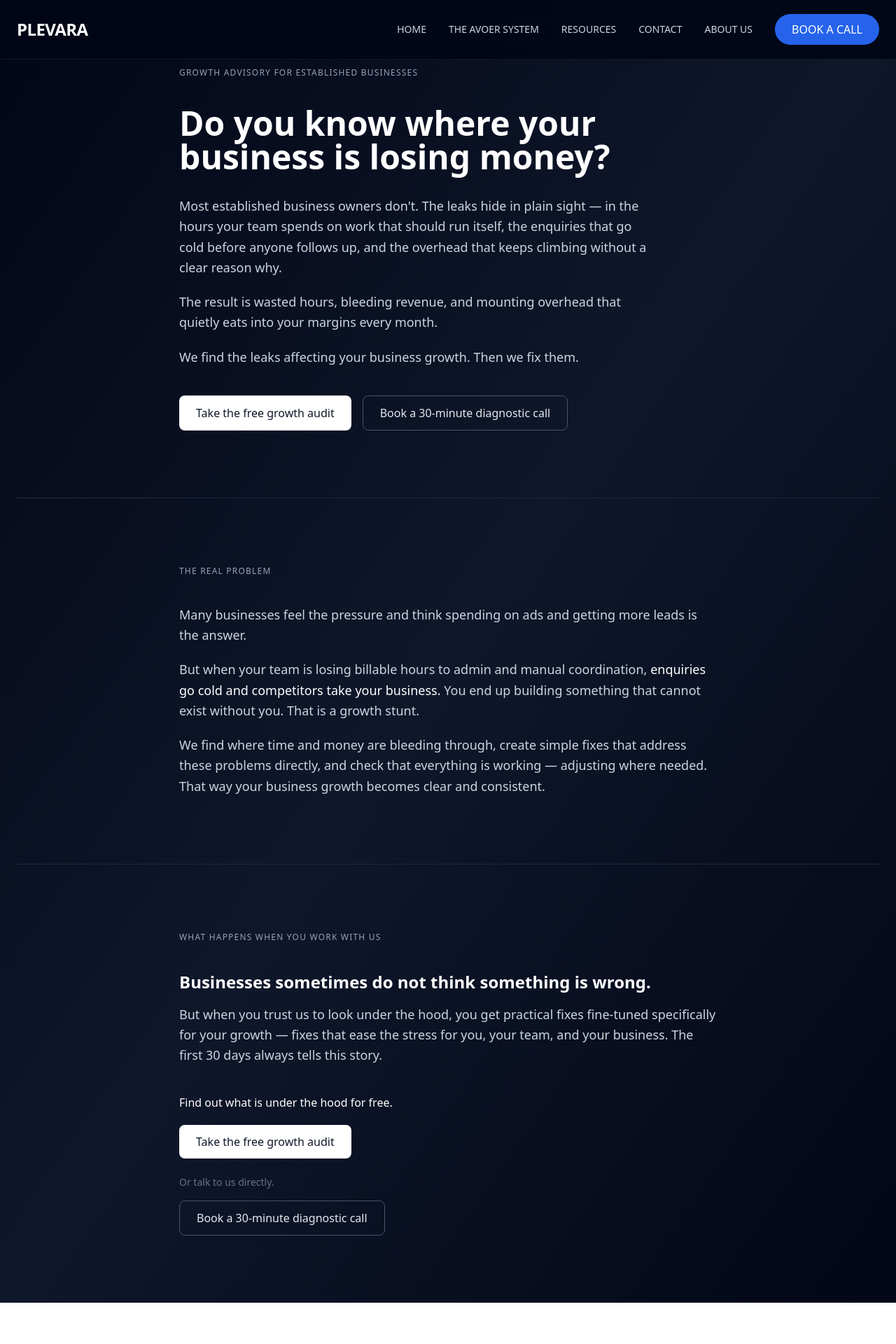
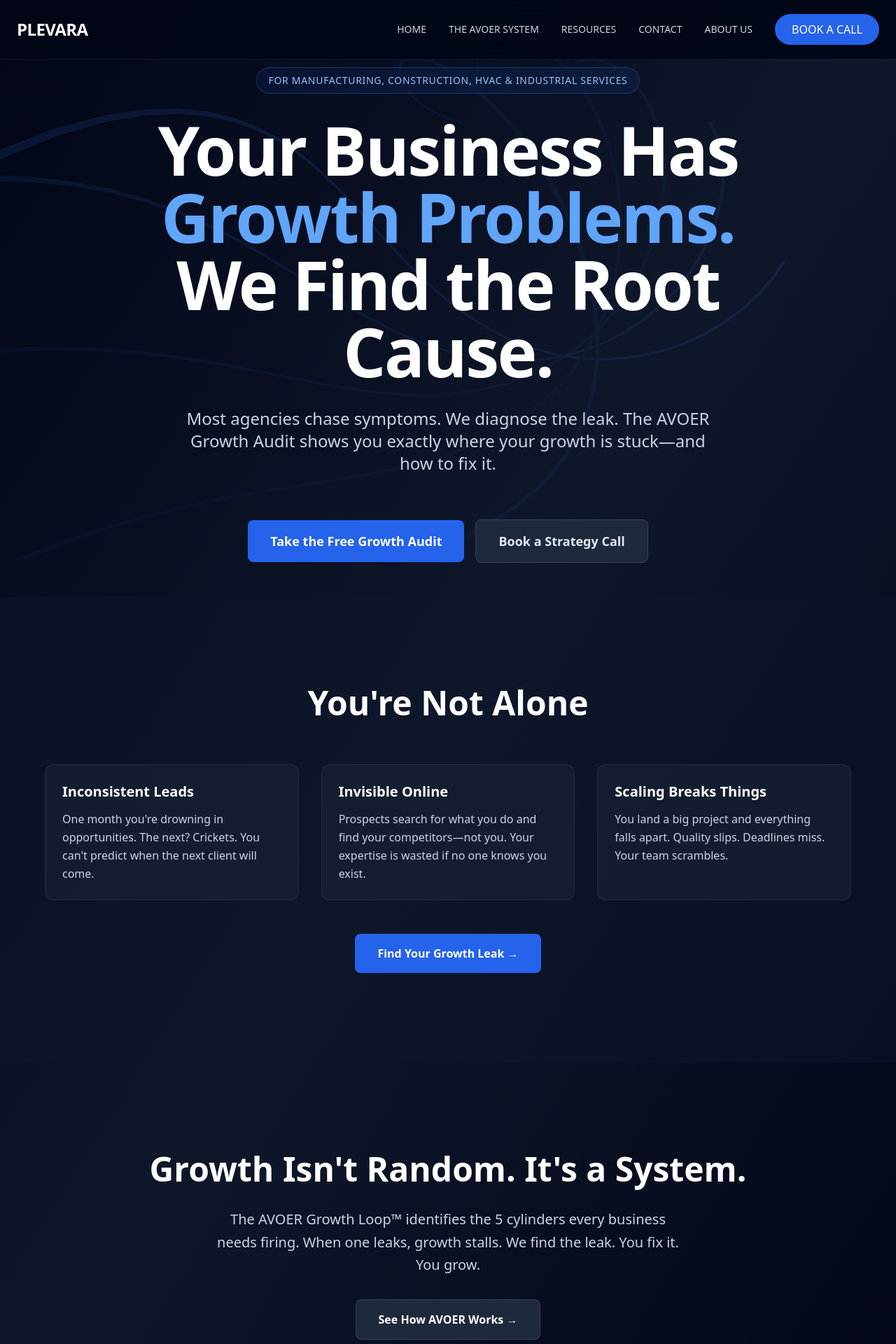
Before and after one commit to admz-45/plevara-site, a React (Vite) app: page / in a window 1280 px wide. Shown: the top 1920 px of the page at 70% size. Before the commit the page ends 1861 px from the top, so only its background shows below. Built offline with nearby package versions, Linux system fonts and the light colour scheme; the HTML template or start-up script is replaced by a standard one.

Commit message:
Refactor Home component to include 3D background

```diff
--- a/src/pages/Home.jsx
+++ b/src/pages/Home.jsx
@@ -1,137 +1,193 @@
-import { useNavigate } from "react-router-dom";
+import { useRef, useEffect } from 'react';
+import { useNavigate } from 'react-router-dom';
+import * as THREE from 'three';
 
 export default function Home() {
+  const canvasRef = useRef(null);
   const navigate = useNavigate();
 
+  useEffect(() => {
+    if (!canvasRef.current) return;
+
+    const scene = new THREE.Scene();
+    const camera = new THREE.PerspectiveCamera(75, window.innerWidth / window.innerHeight, 0.1, 1000);
+    const renderer = new THREE.WebGLRenderer({
+      canvas: canvasRef.current,
+      alpha: true,
+      antialias: true
+    });
+
+    renderer.setSize(window.innerWidth, window.innerHeight);
+    renderer.setPixelRatio(Math.min(window.devicePixelRatio, 2));
+    camera.position.z = 5;
+
+    const curves = [];
+    const lineMaterials = [];
+
+    for (let i = 0; i < 5; i++) {
+      const points = [];
+      for (let j = 0; j <= 50; j++) {
+        const t = j / 50;
+        const x = (t - 0.5) * 10;
+        const y = Math.sin(t * Math.PI * 2 + i) * 2;
+        const z = Math.cos(t * Math.PI * 2 + i) * 2;
+        points.push(new THREE.Vector3(x, y, z));
+      }
+
+      const curve = new THREE.CatmullRomCurve3(points);
+      const geometry = new THREE.TubeGeometry(curve, 50, 0.02, 8, false);
+      const material = new THREE.MeshBasicMaterial({
+        color: 0x3b82f6,
+        transparent: true,
+        opacity: 0.6
+      });
+
+      const mesh = new THREE.Mesh(geometry, material);
+      scene.add(mesh);
+      curves.push(mesh);
+      lineMaterials.push(material);
+    }
+
+    const ambientLight = new THREE.AmbientLight(0x404040, 2);
+    scene.add(ambientLight);
+
+    let time = 0;
+    let animationId;
+
+    const animate = () => {
+      animationId = requestAnimationFrame(animate);
+      time += 0.005;
+
+      curves.forEach((mesh, i) => {
+        mesh.rotation.x = time * (0.2 + i * 0.1);
+        mesh.rotation.y = time * (0.3 + i * 0.1);
+
+        lineMaterials[i].opacity = 0.4 + Math.sin(time + i) * 0.2;
+      });
+
+      renderer.render(scene, camera);
+    };
+
+    animate();
+
+    const handleResize = () => {
+      camera.aspect = window.innerWidth / window.innerHeight;
+      camera.updateProjectionMatrix();
+      renderer.setSize(window.innerWidth, window.innerHeight);
+    };
+
+    window.addEventListener('resize', handleResize);
+
+    return () => {
+      window.removeEventListener('resize', handleResize);
+      cancelAnimationFrame(animationId);
+      renderer.dispose();
+    };
+  }, []);
+
   return (
-    <div className="min-h-screen text-slate-100">
+    <div className="relative min-h-screen text-slate-100">
+      {/* Flowing Lines Background */}
+      <div className="fixed top-0 left-0 w-full h-full pointer-events-none overflow-hidden" style={{ zIndex: 0 }}>
+        <canvas ref={canvasRef} className="opacity-20" />
+      </div>
+
+      {/* Content */}
+      <div className="relative" style={{ zIndex: 2 }}>
         {/* Hero Section */}
-      <section className="py-24 px-6">
-        <div className="max-w-3xl mx-auto">
-          <p className="text-xs font-medium tracking-widest uppercase text-slate-400 mb-10">
-            Growth advisory for established businesses
+        <section className="min-h-screen flex items-center justify-center px-6 pt-24 pb-12">
+          <div className="max-w-5xl mx-auto text-center space-y-8">
+            <div className="inline-block px-4 py-2 bg-blue-600/10 border border-blue-500/30 rounded-full text-sm text-blue-300 font-medium tracking-wider uppercase backdrop-blur-sm">
+              For Manufacturing, Construction, HVAC & Industrial Services
+            </div>
+
+            <h1 className="text-5xl md:text-7xl lg:text-8xl font-bold tracking-tight leading-tight">
+              <span className="block text-white">Your Business Has</span>
+              <span className="block text-blue-400">Growth Problems.</span>
+              <span className="block text-white">We Find the Root Cause.</span>
+            </h1>
+
+            <p className="text-xl md:text-2xl text-slate-300 max-w-3xl mx-auto leading-relaxed">
+              Most agencies chase symptoms. We diagnose the leak. The AVOER Growth Audit shows you exactly where your growth is stuck—and how to fix it.
             </p>
 
-          <h1 className="text-4xl md:text-5xl font-semibold leading-snug text-white mb-8">
-            Do you know where your business is losing money?
-          </h1>
-
-          <div className="text-lg text-slate-300 leading-relaxed space-y-5 mb-10 max-w-2xl">
-            <p>
-              Most established business owners don't. The leaks hide in plain
-              sight — in the hours your team spends on work that should run
-              itself, the enquiries that go cold before anyone follows up, and
-              the overhead that keeps climbing without a clear reason why.
-            </p>
-            <p>
-              The result is wasted hours, bleeding revenue, and mounting
-              overhead that quietly eats into your margins every month.
-            </p>
-            <p>
-              We find the leaks affecting your business growth. Then we fix
-              them.
-            </p>
-          </div>
-
-          <div className="flex flex-wrap gap-4">
+            <div className="flex flex-col sm:flex-row gap-4 justify-center items-center pt-8">
               <button
-              onClick={() => navigate("/avoer-system")}
-              className="px-6 py-3 bg-white text-slate-900 rounded-lg font-medium text-base hover:bg-slate-100 transition-colors duration-200"
+                onClick={() => navigate('/avoer-system')}
+                className="w-full sm:w-auto px-8 py-4 bg-blue-600 hover:bg-blue-700 rounded-lg text-white font-semibold transition-all duration-300 text-lg hover:shadow-xl hover:shadow-blue-500/30"
               >
-              Take the free growth audit
+                Take the Free Growth Audit
               </button>
               <a
                 href="https://cal.com/plevara-d8kr0w/30min"
                 target="_blank"
                 rel="noopener noreferrer"
-              className="px-6 py-3 border border-slate-600 text-slate-200 rounded-lg font-medium text-base hover:bg-slate-800 transition-colors duration-200"
+                className="w-full sm:w-auto px-8 py-4 bg-slate-800 hover:bg-slate-700 border border-slate-700 rounded-lg text-slate-200 font-semibold transition-all duration-300 text-lg"
               >
-              Book a 30-minute diagnostic call
+                Book a Strategy Call
               </a>
             </div>
           </div>
         </section>
 
-      <hr className="border-slate-800 mx-6" />
+        {/* You're Not Alone Section */}
+        <section className="py-20 md:py-32 px-6 bg-slate-900/50">
+          <div className="max-w-6xl mx-auto">
+            <h2 className="text-4xl md:text-5xl font-bold text-white text-center mb-16">
+              You're Not Alone
+            </h2>
 
-      {/* Section 2 */}
-      <section className="py-24 px-6">
-        <div className="max-w-3xl mx-auto">
-          <p className="text-xs font-medium tracking-widest uppercase text-slate-400 mb-10">
-            The real problem
-          </p>
+            <div className="grid md:grid-cols-3 gap-8">
+              {[
+                {
+                  title: "Inconsistent Leads",
+                  desc: "One month you're drowning in opportunities. The next? Crickets. You can't predict when the next client will come."
+                },
+                {
+                  title: "Invisible Online",
+                  desc: "Prospects search for what you do and find your competitors—not you. Your expertise is wasted if no one knows you exist."
+                },
+                {
+                  title: "Scaling Breaks Things",
+                  desc: "You land a big project and everything falls apart. Quality slips. Deadlines miss. Your team scrambles."
+                }
+              ].map((pain, i) => (
+                <div key={i} className="p-6 bg-slate-800/50 border border-slate-700/50 rounded-xl">
+                  <h3 className="text-xl font-bold text-white mb-3">{pain.title}</h3>
+                  <p className="text-slate-300 leading-relaxed">{pain.desc}</p>
+                </div>
+              ))}
+            </div>
 
-          <div className="text-lg text-slate-300 leading-relaxed space-y-5">
-            <p>
-              Many businesses feel the pressure and think spending on ads and
-              getting more leads is the answer.
-            </p>
-            <p>
-              But when your team is losing billable hours to admin and manual
-              coordination,{" "}
-              <span className="text-white font-medium">
-                enquiries go cold and competitors take your business.
-              </span>{" "}
-              You end up building something that cannot exist without you. That
-              is a growth stunt.
-            </p>
-            <p>
-              We find where time and money are bleeding through, create simple
-              fixes that address these problems directly, and check that
-              everything is working — adjusting where needed. That way your
-              business growth becomes clear and consistent.
-            </p>
+            <div className="text-center mt-12">
+              <button
+                onClick={() => navigate('/avoer-system')}
+                className="px-8 py-4 bg-blue-600 hover:bg-blue-700 rounded-lg text-white font-semibold transition-all duration-300"
+              >
+                Find Your Growth Leak →
+              </button>
             </div>
           </div>
         </section>
 
-      <hr className="border-slate-800 mx-6" />
-
-      {/* Section 3 */}
-      <section className="py-24 px-6">
-        <div className="max-w-3xl mx-auto">
-          <p className="text-xs font-medium tracking-widest uppercase text-slate-400 mb-10">
-            What happens when you work with us
+        {/* Simple AVOER Teaser */}
+        <section className="py-20 md:py-32 px-6">
+          <div className="max-w-4xl mx-auto text-center space-y-8">
+            <h2 className="text-4xl md:text-5xl font-bold text-white">
+              Growth Isn't Random. It's a System.
+            </h2>
+            <p className="text-xl text-slate-300 leading-relaxed max-w-2xl mx-auto">
+              The AVOER Growth Loop™ identifies the 5 cylinders every business needs firing. When one leaks, growth stalls. We find the leak. You fix it. You grow.
             </p>
-
-          <h2 className="text-2xl font-semibold text-white mb-4">
-            Businesses sometimes do not think something is wrong.
-          </h2>
-
-          <p className="text-lg text-slate-300 leading-relaxed mb-10">
-            But when you trust us to look under the hood, you get practical
-            fixes fine-tuned specifically for your growth — fixes that ease the
-            stress for you, your team, and your business. The first 30 days
-            always tells this story.
-          </p>
-
-          <p className="text-base font-medium text-white mb-5">
-            Find out what is under the hood for free.
-          </p>
-
-          <div className="flex flex-wrap gap-4">
             <button
-              onClick={() => navigate("/avoer-system")}
-              className="px-6 py-3 bg-white text-slate-900 rounded-lg font-medium text-base hover:bg-slate-100 transition-colors duration-200"
+              onClick={() => navigate('/avoer-system')}
+              className="px-8 py-4 bg-slate-800 hover:bg-slate-700 border border-slate-700 rounded-lg text-white font-semibold transition-all duration-300"
             >
-              Take the free growth audit
+              See How AVOER Works →
             </button>
-          </div>
-
-          <p className="text-sm text-slate-500 mt-6 mb-4">
-            Or talk to us directly.
-          </p>
-
-          <a
-            href="https://cal.com/plevara-d8kr0w/30min"
-            target="_blank"
-            rel="noopener noreferrer"
-            className="inline-block px-6 py-3 border border-slate-600 text-slate-200 rounded-lg font-medium text-base hover:bg-slate-800 transition-colors duration-200"
-          >
-            Book a 30-minute diagnostic call
-          </a>
           </div>
         </section>
       </div>
+    </div>
   );
                      }
```
Lines whose indentation alone changed are shown as unchanged.
